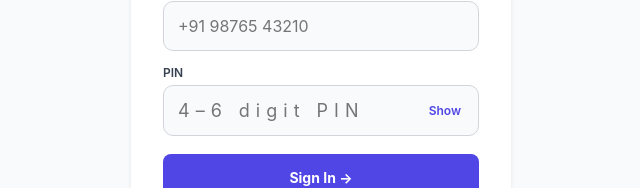
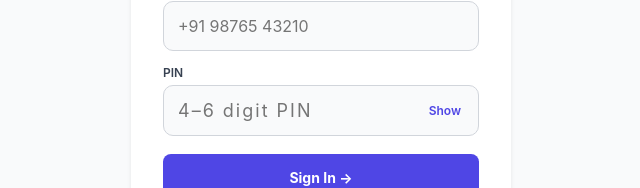
Before and after one commit to PranixQuick/School-OS, a Next.js app: page /parent/login in a window 1280 px wide. Shown: the part 348-536 px from the top of the page, without its empty margins (319-959 px from the left). Built offline with nearby package versions, Linux system fonts and the light colour scheme.

Commit message:
fix(parent-login): reduce PIN placeholder letter-spacing (ISS-10)

```diff
--- a/app/parent/login/page.tsx
+++ b/app/parent/login/page.tsx
@@ -86,7 +86,7 @@ export default function ParentLoginPage() {
                 maxLength={6}
                 autoComplete="current-password"
                 inputMode="numeric"
-                style={{ width: '100%', padding: '14px 56px 14px 14px', border: `1px solid ${error ? '#FCA5A5' : '#D1D5DB'}`, borderRadius: 10, fontSize: 18, outline: 'none', letterSpacing: 6, boxSizing: 'border-box' }}
+                style={{ width: '100%', padding: '14px 56px 14px 14px', border: `1px solid ${error ? '#FCA5A5' : '#D1D5DB'}`, borderRadius: 10, fontSize: 18, outline: 'none', letterSpacing: 2, boxSizing: 'border-box' }}
                 onKeyDown={e => { if (e.key === 'Enter') void handleLogin(); }}
               />
               <button type="button" onClick={() => setShowPin(v => !v)} aria-label={showPin ? 'Hide PIN' : 'Show PIN'}
```
